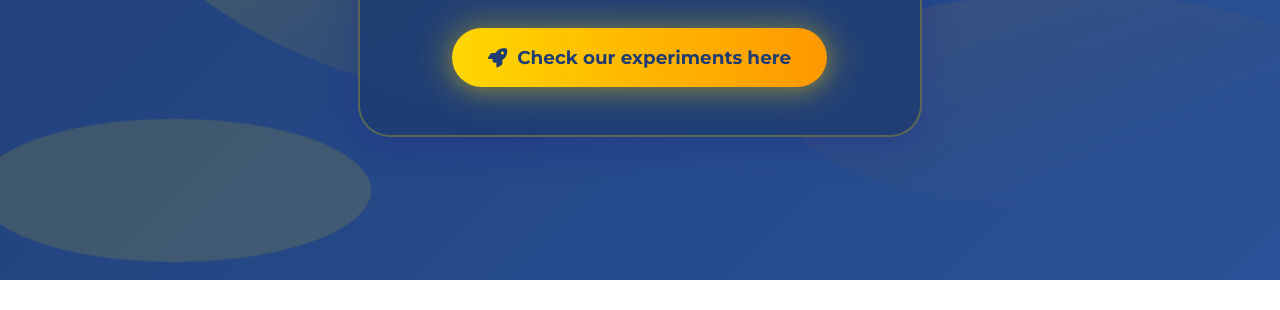
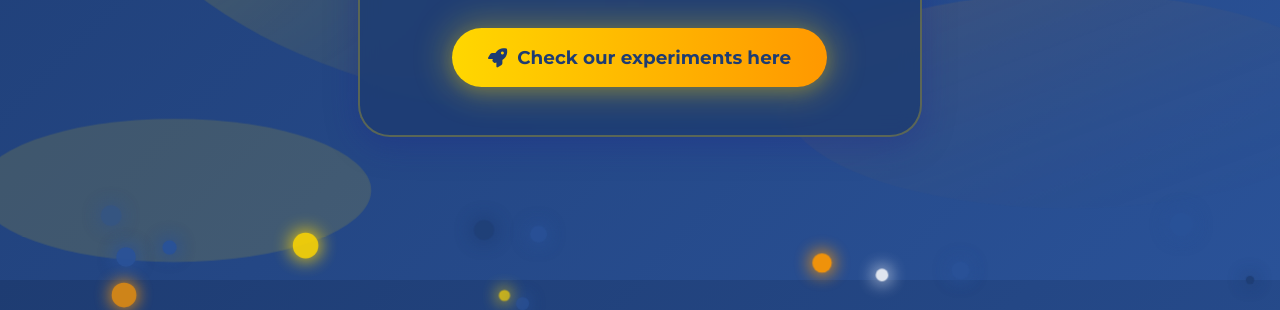
Before and after one commit to Vishme-labs/Vishmeluck-home, a plain HTML site: page index.html in a window 1280 px wide. Shown: the part 520-830 px from the top of the page. Before the commit the page ends 800 px from the top, so only its background shows below. Drawn offline with nearby package versions, Linux system fonts and the light colour scheme.

Commit message:
even fancier

```diff
--- a/index.html
+++ b/index.html
@@ -6,6 +6,7 @@
   <title>Under Construction</title>
   <link href="https://fonts.googleapis.com/css2?family=Montserrat:wght@700&family=Roboto:wght@400;500&display=swap" rel="stylesheet">
   <link rel="stylesheet" href="https://cdnjs.cloudflare.com/ajax/libs/font-awesome/6.4.2/css/all.min.css">
+  <script src="https://code.jquery.com/jquery-3.7.1.min.js"></script>
   <style>
     body {
       margin: 0;
@@ -161,6 +162,36 @@
       }
     }
   </style>
+  <style>
+    .particle {
+      position: absolute;
+      border-radius: 50%;
+      pointer-events: none;
+      opacity: 0.7;
+      z-index: 2;
+      animation: particleMove 6s linear infinite;
+    }
+    @keyframes particleMove {
+      0% { transform: translateY(0) scale(1); opacity: 0.7; }
+      50% { opacity: 1; }
+      100% { transform: translateY(-120px) scale(1.2); opacity: 0; }
+    }
+    .ripple {
+      position: absolute;
+      border-radius: 50%;
+      background: rgba(255, 215, 0, 0.3);
+      transform: scale(0);
+      animation: rippleEffect 0.6s linear;
+      pointer-events: none;
+      z-index: 10;
+    }
+    @keyframes rippleEffect {
+      to {
+        transform: scale(4);
+        opacity: 0;
+      }
+    }
+  </style>
 </head>
 <body>
   <div class="background">
@@ -199,5 +230,52 @@
       Check our experiments here
     </a>
   </div>
+  <script>
+    // Particle effect
+    function createParticle() {
+      var colors = ["#ffd700", "#ff9800", "#fff", "#2a5298", "#1e3c72"];
+      var size = Math.random() * 16 + 8;
+      var left = Math.random() * window.innerWidth;
+      var top = window.innerHeight + 20;
+      var color = colors[Math.floor(Math.random() * colors.length)];
+      var particle = $('<div class="particle"></div>').css({
+        width: size,
+        height: size,
+        left: left,
+        top: top,
+        background: color,
+        boxShadow: `0 0 16px 2px ${color}`
+      });
+      $('body').append(particle);
+      setTimeout(function() { particle.remove(); }, 6000);
+    }
+    setInterval(createParticle, 350);
+
+    // Ripple effect on button
+    $('.btn').on('click', function(e) {
+      var btn = $(this);
+      var offset = btn.offset();
+      var x = e.pageX - offset.left;
+      var y = e.pageY - offset.top;
+      var ripple = $('<span class="ripple"></span>');
+      ripple.css({
+        left: x - 20,
+        top: y - 20,
+        width: 40,
+        height: 40
+      });
+      btn.append(ripple);
+      setTimeout(function() { ripple.remove(); }, 600);
+    });
+
+    // Animate entrance with jQuery
+    $(document).ready(function() {
+      $('.container').css({ opacity: 0, transform: 'scale(0.95) translateY(40px)' });
+      setTimeout(function() {
+        $('.container').animate({ opacity: 1 }, 900);
+        $('.container').css({ transform: 'scale(1) translateY(0)' });
+      }, 300);
+    });
+  </script>
 </body>
 </html>
```
